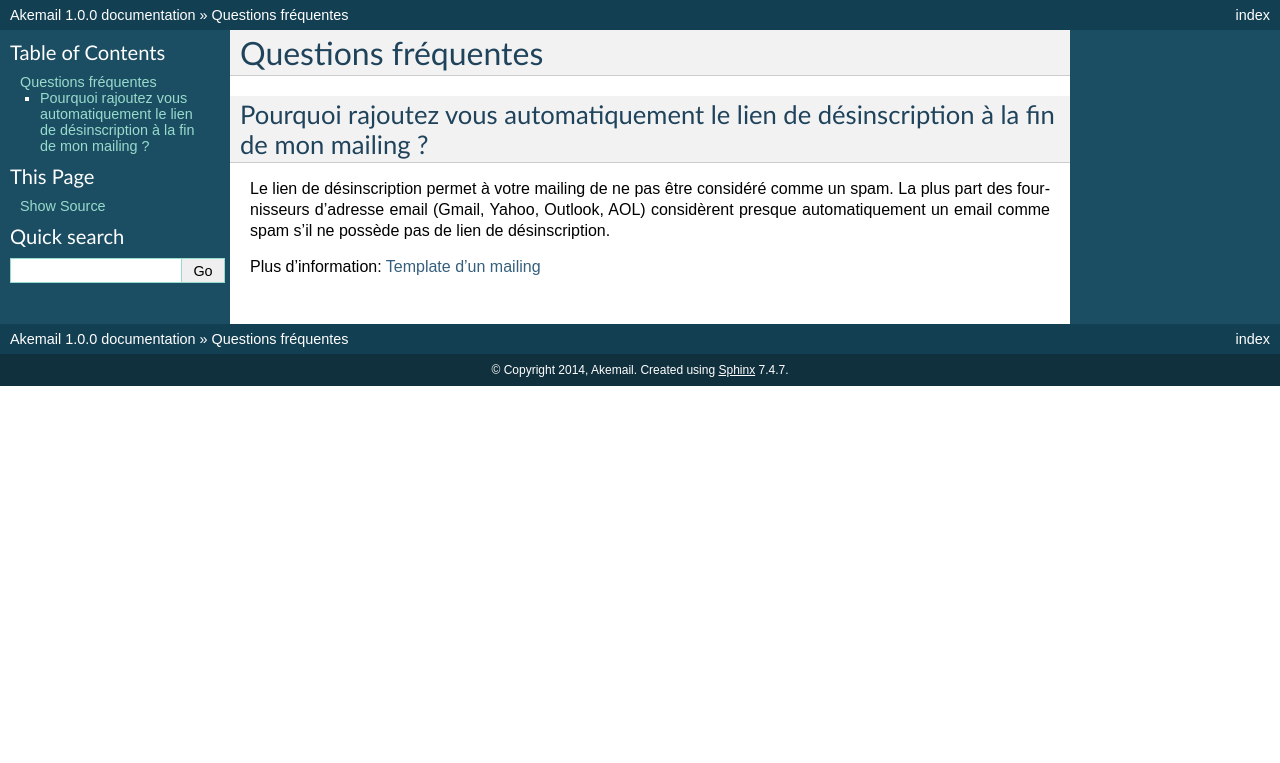
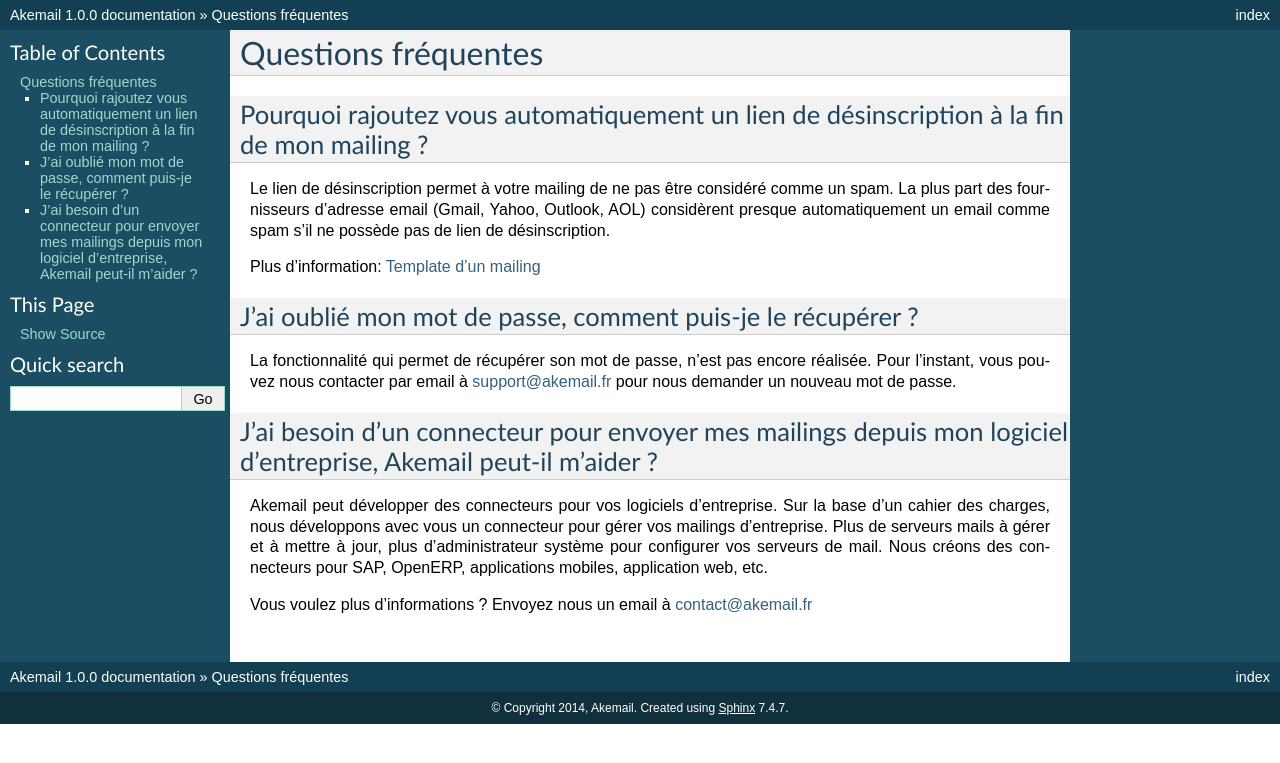
Before and after one commit to 11h42/akemail-documentation, a Sphinx documentation site: the page built from docs/faq.rst, in a window 1280 px wide. Shown: the top 763 px of the page. Built offline with Sphinx 7.4.7, drawn with Linux system fonts in a browser that asks for light colours.

Commit message:
display FAQ

```diff
--- a/docs/faq.rst
+++ b/docs/faq.rst
@@ -4,7 +4,7 @@
 Questions fréquentes
 ====================
 
-Pourquoi rajoutez vous automatiquement le lien de désinscription à la fin de mon mailing ?
+Pourquoi rajoutez vous automatiquement un lien de désinscription à la fin de mon mailing ?
 ------------------------------------------------------------------------------------------
 
 Le lien de désinscription permet à votre mailing de ne pas être considéré comme un spam. La plus part des fournisseurs
@@ -12,3 +12,21 @@
 de lien de désinscription.
 
 Plus d'information: :doc:`template_mailing`
+
+
+J'ai oublié mon mot de passe, comment puis-je le récupérer ?
+------------------------------------------------------------
+
+La fonctionnalité qui permet de récupérer son mot de passe, n'est pas encore réalisée. Pour l'instant, vous pouvez
+nous contacter par email à support@akemail.fr pour nous demander un nouveau mot de passe.
+
+
+J'ai besoin d'un connecteur pour envoyer mes mailings depuis mon logiciel d'entreprise, Akemail peut-il m'aider ?
+-----------------------------------------------------------------------------------------------------------------
+
+Akemail peut développer des connecteurs pour vos logiciels d'entreprise. Sur la base d'un cahier des charges,
+nous développons avec vous un connecteur pour gérer vos mailings d'entreprise. Plus de serveurs mails à gérer et à
+mettre à jour, plus d'administrateur système pour configurer vos serveurs de mail.
+Nous créons des connecteurs pour SAP, OpenERP, applications mobiles, application web, etc.
+
+Vous voulez plus d'informations ? Envoyez nous un email à contact@akemail.fr
--- a/docs/index.rst
+++ b/docs/index.rst
@@ -30,6 +30,7 @@
    akemail_start
    handle_information
    support
+   faq
 
 
 .. _contact-docs:
--- a/docs/template_mailing.rst
+++ b/docs/template_mailing.rst
@@ -51,7 +51,9 @@
 
 
 **/!\\ Akemail rend obligatoire le lien de désinscription. Ce dernier doit figurer dans votre mailing.**
-Nous vérifions qu'un lien est présent dans votre mailing avec la valeur personnalisée {{ UNSUBSCRIBE }}.
+Nous vérifions qu'un lien est présent dans votre mailing avec la valeur personnalisée :
+
+{{ UNSUBSCRIBE }}
 
 
     <a href="{{ UNSUBSCRIBE }}">Se désinscrire de la newletter d'Akemail</a>
```
